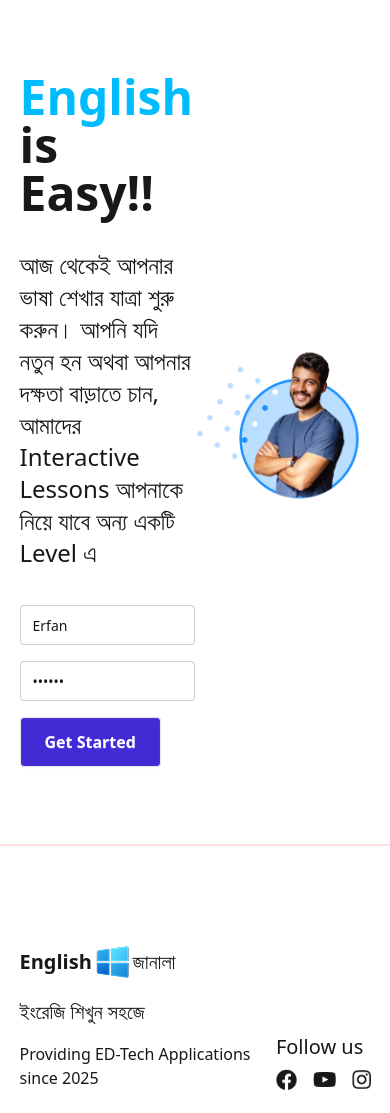
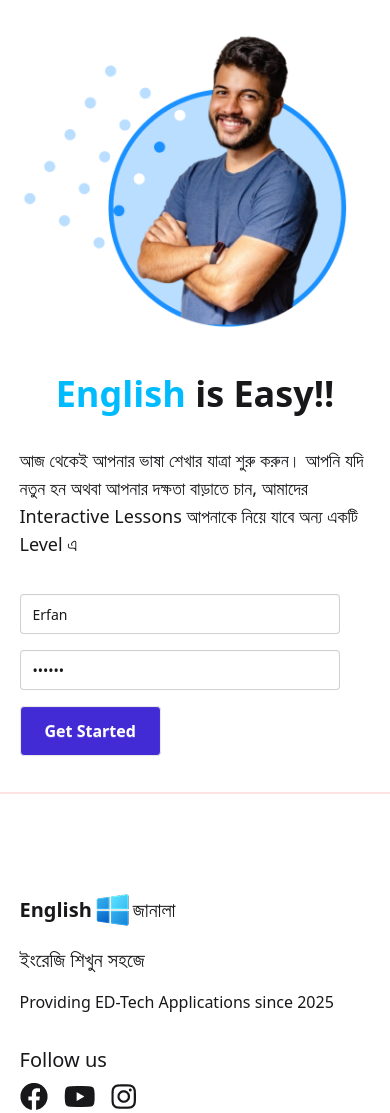
Before and after one commit to Erfan-Khan-Dhrubo/project-6-Web-development, a plain HTML site: page index.html in a window 390 px wide. Drawn offline with nearby package versions, Linux system fonts and the light colour scheme; no server answers.

Commit message:
making home page responsive

```diff
--- a/index.html
+++ b/index.html
@@ -83,13 +83,15 @@
       <!-- Banner Section -->
       <section
         id="banner_section"
-        class="w-9/10 mx-auto flex justify-between items-center h-screen"
+        class="w-9/10 mx-auto flex flex-col-reverse md:flex-row justify-between items-center md:h-screen"
       >
         <div class="flex flex-col gap-8 flex-1">
-          <h2 class="text-5xl font-bold">
+          <h2
+            class="md:text-5xl text-4xl font-bold mt-6 md:mt-0 text-center md:text-left"
+          >
             <span class="text-[#00BCFF]">English</span> is Easy!!
           </h2>
-          <p class="font-medium text-2xl">
+          <p class="font-medium text-lg">
             আজ থেকেই আপনার ভাষা শেখার যাত্রা শুরু করুন। আপনি যদি নতুন হন অথবা
             আপনার দক্ষতা বাড়াতে চান, আমাদের Interactive Lessons আপনাকে নিয়ে যাবে
             অন্য একটি Level এ
@@ -254,8 +256,10 @@
         </div>
       </section>
     </main>
-    <footer class="py-24 border-t-2 border-red-100">
-      <div class="w-9/10 mx-auto flex justify-between items-end text-xl">
+    <footer class="py-24 border-t-2 border-red-100 mt-8">
+      <div
+        class="w-9/10 mx-auto flex flex-col md:flex-row justify-between md:items-end text-xl"
+      >
         <div class="flex flex-col gap-4">
           <div class="flex items-center">
             <p class="font-semibold text-xl">English</p>
@@ -266,7 +270,7 @@
           <p class="text-base">Providing ED-Tech Applications since 2025</p>
         </div>
         <div>
-          <p class="my-2">Follow us</p>
+          <p class="mb-2 mt-8">Follow us</p>
           <div class="flex gap-4 items-center">
             <a href="https://www.facebook.com/login.php/" target="_blank"
               ><img src="assets/fb-thumb.png" alt=""
```
